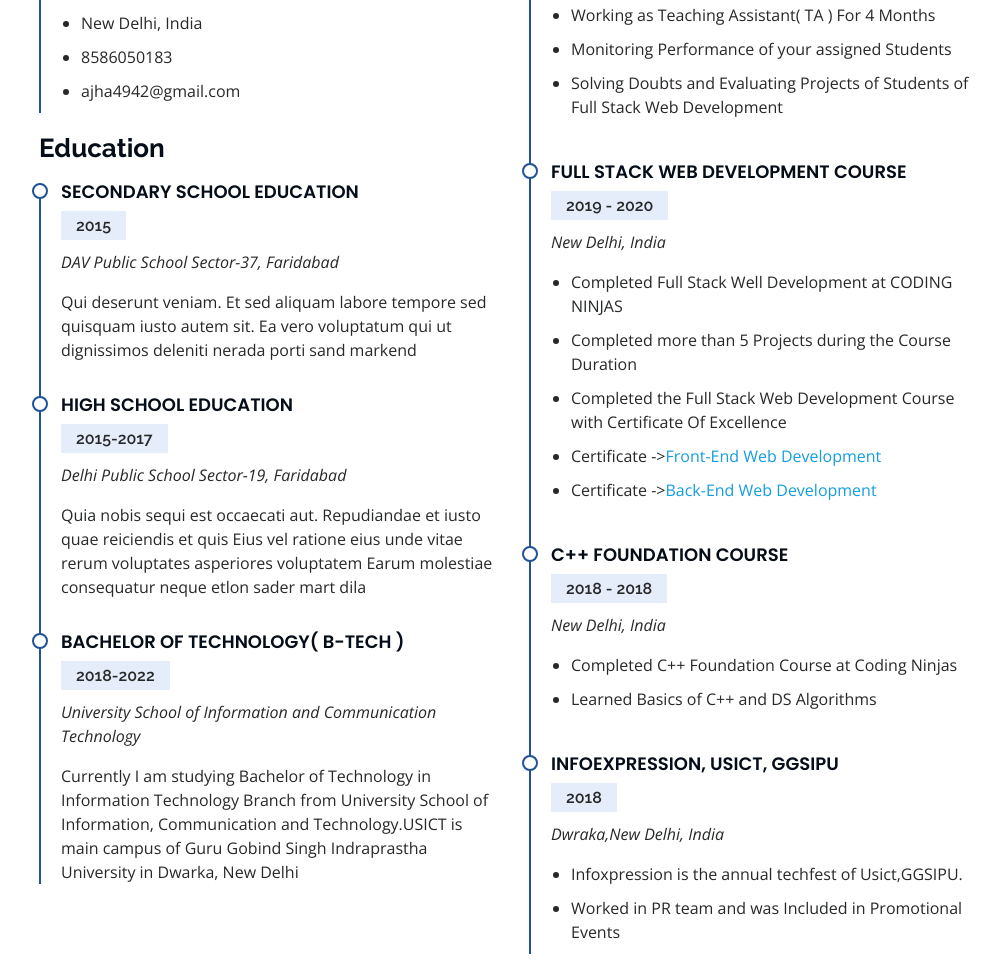
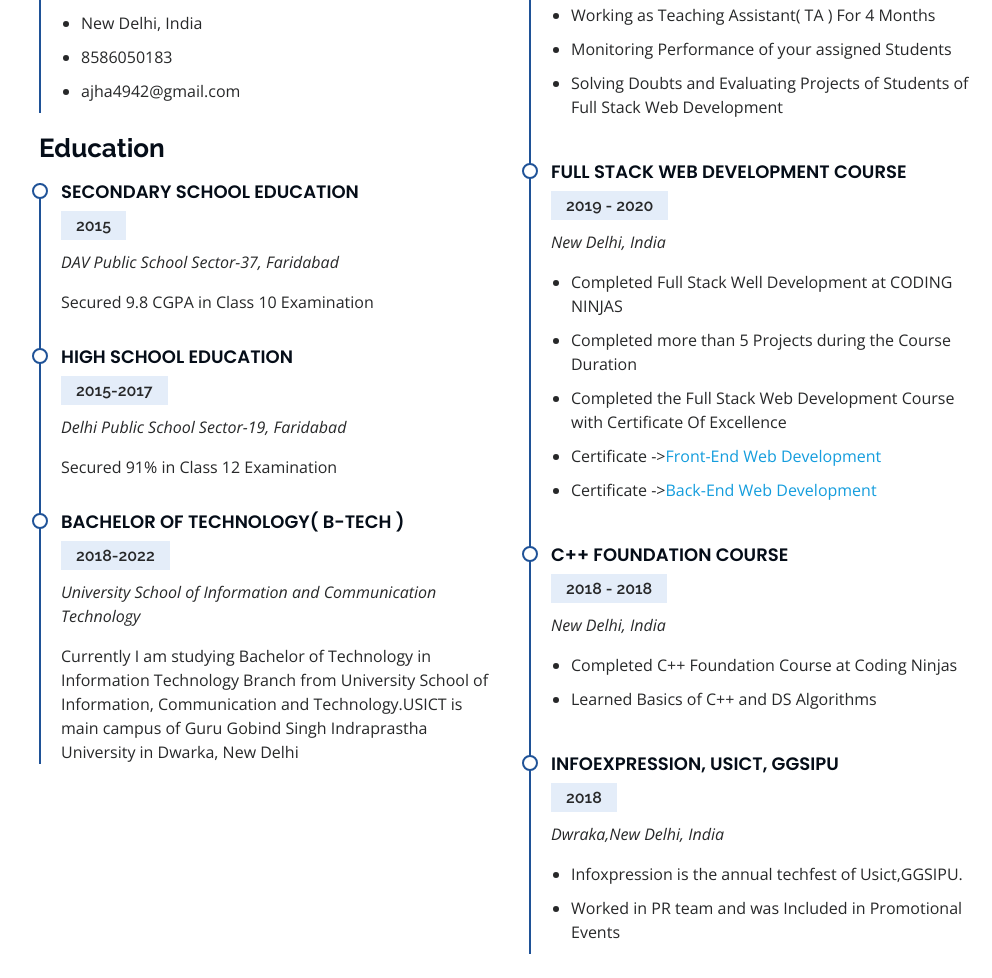
Before and after one commit to AmanJha199/Portfolio, a plain HTML site: page index.html in a window 1280 px wide. Shown: the part 2771-3749 px from the top of the page, without its empty margins (276-1268 px from the left). Drawn offline with nearby package versions, Linux system fonts and the light colour scheme.

Commit message:
second commit

```diff
--- a/index.html
+++ b/index.html
@@ -313,13 +313,13 @@
               <h4>Secondary School Education</h4>
               <h5>2015</h5>
               <p><em>DAV Public School Sector-37, Faridabad</em></p>
-              <p>Qui deserunt veniam. Et sed aliquam labore tempore sed quisquam iusto autem sit. Ea vero voluptatum qui ut dignissimos deleniti nerada porti sand markend</p>
+              <p>Secured 9.8 CGPA in Class 10 Examination</p>
             </div>
             <div class="resume-item">
               <h4>High School Education</h4>
               <h5>2015-2017</h5>
               <p><em>Delhi Public School Sector-19, Faridabad</em></p>
-              <p>Quia nobis sequi est occaecati aut. Repudiandae et iusto quae reiciendis et quis Eius vel ratione eius unde vitae rerum voluptates asperiores voluptatem Earum molestiae consequatur neque etlon sader mart dila</p>
+              <p> Secured 91% in Class 12 Examination</p>
             </div>
 
             <div class="resume-item">
```
